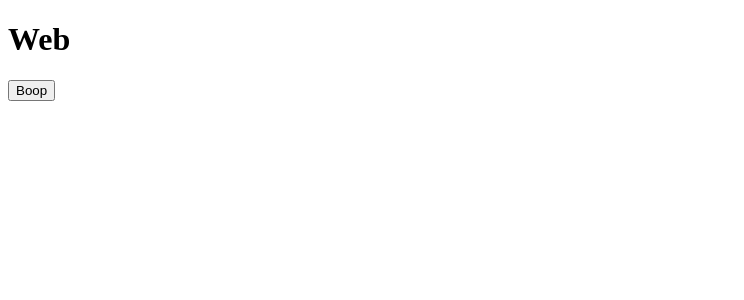
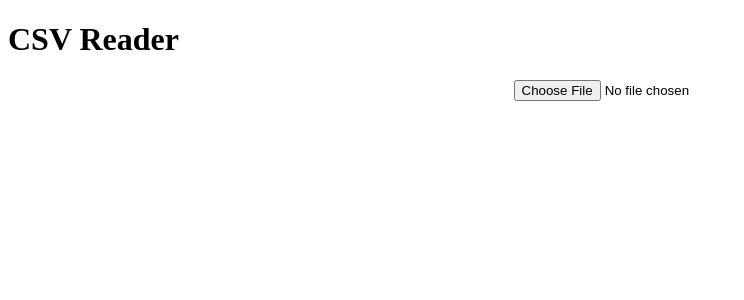
Before and after one commit to rtodea/browser-tools, a Next.js app in the folder apps/web/: page / in a window 1280 px wide. Shown: the top 300 px of the page, without its empty margins (0-744 px from the left). Built offline with nearby package versions, Linux system fonts and the light colour scheme.

Commit message:
Add CSV support

```diff
--- /dev/null
+++ b/apps/web/app/components/csvReader.tsx
@@ -0,0 +1,59 @@
+"use client"
+
+import { useState } from "react";
+import Papa from "papaparse";
+
+export const useCsvInput = () => {
+  // State to store parsed data
+  const [parsedData, setParsedData] = useState([]);
+
+  //State to store table Column name
+  const [tableRows, setTableRows] = useState([]);
+
+  //State to store the values
+  const [tableValues, setTableValues] = useState([]);
+
+  const onChange = (event) => {
+    // Passing file data (event.target.files[0]) to parse using Papa.parse
+    Papa.parse(event.target.files[0], {
+      header: true,
+      skipEmptyLines: true,
+      complete: function (results) {
+        const rowsArray = [];
+        const valuesArray = [];
+
+        // Iterating data to get column name and their values
+        results.data.map((d) => {
+          rowsArray.push(Object.keys(d));
+          valuesArray.push(Object.values(d));
+        });
+
+        // Parsed Data Response in array format
+        setParsedData(results.data);
+
+        // Filtered Column Names
+        setTableRows(rowsArray[0]);
+
+        // Filtered Values
+        setTableValues(valuesArray);
+      },
+    });
+  };
+
+
+  return {
+    onChange,
+    tableRows,
+    tableValues,
+  }
+}
+
+export const CsvInput = ({onChange}) => {
+  return <input
+    type="file"
+    name="file"
+    onChange={onChange}
+    accept=".csv"
+    style={{display: "block", margin: "10px auto"}}
+  />
+}
--- /dev/null
+++ b/apps/web/app/components/csvSandbox.tsx
@@ -0,0 +1,14 @@
+"use client"
+
+
+import {CsvInput, useCsvInput} from "./csvReader";
+import {TableViewer} from "./tableViewer";
+
+export const CsvSandbox = () => {
+
+  const {onChange, tableRows, tableValues} = useCsvInput();
+  return <><CsvInput onChange={onChange}/>
+    <br/>
+    <br/>
+    <TableViewer tableRows={tableRows} tableValues={tableValues}/></>
+}
--- /dev/null
+++ b/apps/web/app/components/tableViewer.tsx
@@ -0,0 +1,24 @@
+"use client"
+
+export const TableViewer = ({tableRows, tableValues}) => {
+  return <table>
+    <thead>
+    <tr>
+      {tableRows.map((rows, index) => {
+        return <th key={index}>{rows}</th>;
+      })}
+    </tr>
+    </thead>
+    <tbody>
+    {tableValues.map((value, index) => {
+      return (
+        <tr key={index}>
+          {value.map((val, i) => {
+            return <td key={i}>{val}</td>;
+          })}
+        </tr>
+      );
+    })}
+    </tbody>
+  </table>
+}
--- a/apps/web/app/page.tsx
+++ b/apps/web/app/page.tsx
@@ -1,10 +1,12 @@
-import { Button, Header } from "ui";
+import { Header } from "ui";
+import { CsvSandbox } from "./components/csvSandbox";
 
 export default function Page() {
   return (
     <>
-      <Header text="Web" />
-      <Button />
+      <Header text="CSV Reader" />
+
+      <CsvSandbox />
     </>
   );
 }
--- a/apps/web/package.json
+++ b/apps/web/package.json
@@ -14,6 +14,7 @@
   "dependencies": {
     "@vercel/analytics": "^1.0.1",
     "next": "^13.4.1",
+    "papaparse": "^5.4.1",
     "react": "^18.2.0",
     "react-dom": "^18.2.0",
     "ui": "workspace:*"
```
Also changed, not shown: 1 other file (tests, documents, lock files or other folders).
